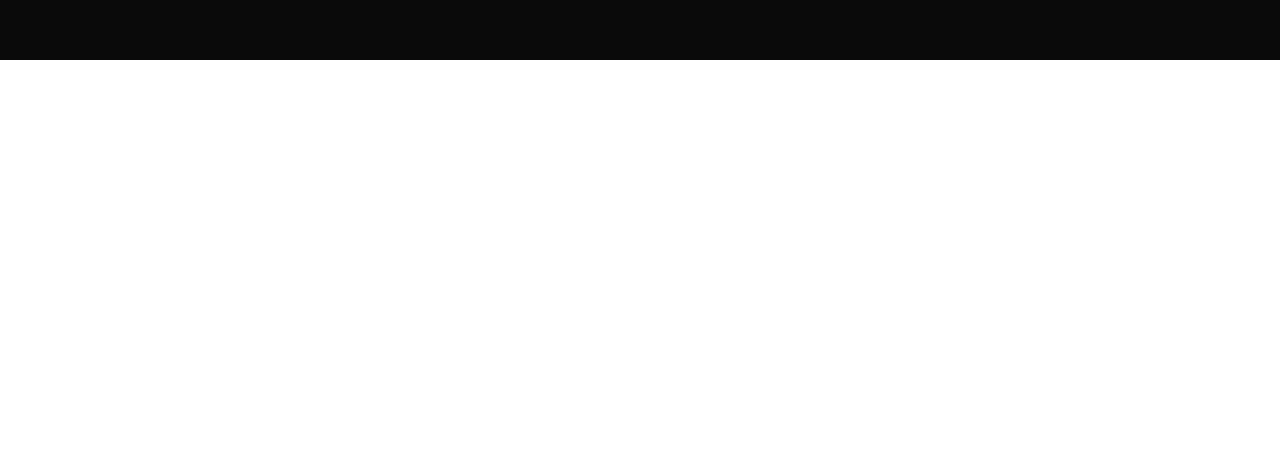
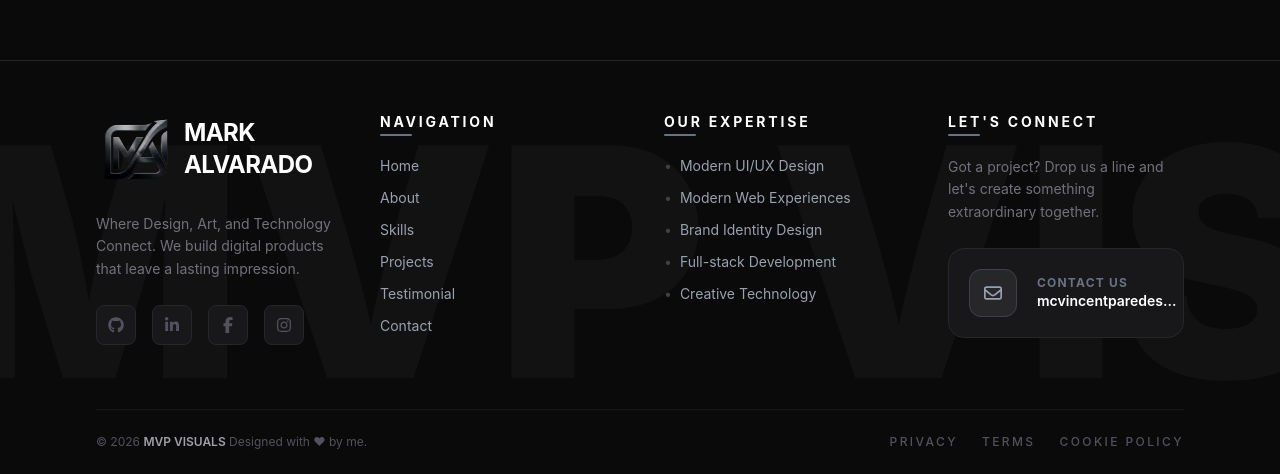
Before and after one commit to calix02/portfolio-frontend, a React (Vite) app: page / in a window 1280 px wide. Shown: the part 6129-6603 px from the top of the page. Before the commit the page ends 6189 px from the top, so only its background shows below. Built offline with nearby package versions, Linux system fonts and the light colour scheme.

Commit message:
ui: add footer and button to top

```diff
--- /dev/null
+++ b/src/component/Footer.tsx
@@ -0,0 +1,180 @@
+import { AnimatePresence, motion, type Variants } from "framer-motion";
+import Logo from "@/assets/logo.svg";
+import {
+  FaGithub,
+  FaLinkedinIn,
+  FaFacebookF,
+  FaInstagram,
+  FaRegEnvelope,
+  FaArrowUp
+} from "react-icons/fa6";
+import { useEffect, useState } from "react";
+
+interface FooterProps {
+  revealVariant: Variants;
+}
+
+export default function Footer({ revealVariant }: FooterProps) {
+  // Use current year for copyright
+  const currentYear = new Date().getFullYear();
+  const [isVisible, setIsVisible] = useState(false);
+
+  // Show button when page is scrolled down
+  useEffect(() => {
+    const toggleVisibility = () => {
+      if (window.scrollY > 300) {
+        setIsVisible(true);
+      } else {
+        setIsVisible(false);
+      }
+    };
+
+    window.addEventListener("scroll", toggleVisibility);
+    return () => window.removeEventListener("scroll", toggleVisibility);
+  }, []);
+
+  return (
+    <footer className="relative z-10 w-full px-6 md:px-12 lg:px-24 pt-12 pb-6 bg-[#0a0a0a] border-t border-zinc-800">
+      {/* Background Watermark Text from Image (MVP VISUALS) */}
+      <div className="absolute inset-0 z-0 overflow-hidden select-none pointer-events-none opacity-[0.03]">
+        <span className="absolute left-[-5%] top-[10%] text-[25vw] font-black leading-none text-white whitespace-nowrap">
+          MVP VISUALS
+        </span>
+      </div>
+
+      {/* Main Footer Content */}
+      <div className="relative z-10 grid grid-cols-1 md:grid-cols-2 lg:grid-cols-4 gap-12 text-gray-400">
+
+        {/* Column 1: Logo, Description, and Socials */}
+        <motion.div variants={revealVariant} className="space-y-6">
+          <div className="flex items-center gap-2">
+            <img src={Logo} className="h-20" alt="" />
+            <h2 className="text-2xl font-bold text-white tracking-tight">
+                MARK ALVARADO
+            </h2>
+          </div>
+          <p className="max-w-xs text-sm leading-relaxed text-zinc-500">
+            Where Design, Art, and Technology Connect. We build digital products that leave a lasting impression.
+          </p>
+          <div className="flex gap-4">
+            {[FaGithub, FaLinkedinIn, FaFacebookF, FaInstagram].map((Icon, index) => (
+              <motion.a
+                key={index}
+                href="#"
+                whileHover={{ y: -3 }}
+                className="w-10 h-10 flex items-center justify-center rounded-lg bg-zinc-900 border border-zinc-800 text-zinc-600 hover:text-white hover:border-zinc-700 transition-all"
+              >
+                <Icon size={16} />
+              </motion.a>
+            ))}
+          </div>
+        </motion.div>
+
+        {/* Column 2: Navigation */}
+        <motion.div variants={revealVariant} className="space-y-6">
+          <h4 className="text-sm font-bold tracking-[0.2em] text-white uppercase relative inline-block">
+            NAVIGATION
+            <span className="absolute -bottom-1 left-0 w-8 h-0.5 bg-gray-500 rounded-full"></span>
+          </h4>
+          <ul className="space-y-3 text-sm">
+            {['Home', 'About', 'Skills', 'Projects', 'Testimonial', 'Contact'].map(link => (
+              <li key={link}>
+                <a href="#" className="hover:text-white transition-colors">
+                  {link}
+                </a>
+              </li>
+            ))}
+          </ul>
+        </motion.div>
+
+        {/* Column 3: Our Expertise */}
+        <motion.div variants={revealVariant} className="space-y-6">
+          <h4 className="text-sm font-bold tracking-[0.2em] text-white uppercase relative inline-block">
+            OUR EXPERTISE
+            <span className="absolute -bottom-1 left-0 w-8 h-0.5 bg-gray-500 rounded-full"></span>
+          </h4>
+          <ul className="space-y-3 text-sm">
+            {[
+              'Modern UI/UX Design',
+              'Modern Web Experiences',
+              'Brand Identity Design',
+              'Full-stack Development',
+              'Creative Technology'
+            ].map(expertise => (
+              <li key={expertise} className="flex items-center gap-2">
+                <span className="text-zinc-700">•</span>
+                <span>{expertise}</span>
+              </li>
+            ))}
+          </ul>
+        </motion.div>
+
+        {/* Column 4: Let's Connect */}
+        <motion.div variants={revealVariant} className="space-y-6">
+          <h4 className="text-sm font-bold tracking-[0.2em] text-white uppercase relative inline-block">
+            LET'S CONNECT
+            <span className="absolute -bottom-1 left-0 w-8 h-0.5 bg-gray-500 rounded-full"></span>
+          </h4>
+          <p className="max-w-xs text-sm leading-relaxed text-zinc-500">
+            Got a project? Drop us a line and let's create something extraordinary together.
+          </p>
+
+          {/* Contact Card (Silver Gray Theme) */}
+          <div className="flex items-center gap-5 p-5 bg-zinc-900 rounded-2xl border border-zinc-800 transition-colors hover:border-gray-700">
+            <div className="p-3.5 rounded-xl bg-zinc-800 border border-zinc-700 text-gray-400">
+              <FaRegEnvelope size={18} />
+            </div>
+            <div>
+              <p className="text-xs uppercase tracking-widest text-gray-500 font-bold">Contact Us</p>
+              <p className="text-white font-semibold text-sm truncate max-w-37.5">
+                mcvincentparedes...
+              </p>
+            </div>
+          </div>
+        </motion.div>
+      </div>
+
+      {/* --- Bottom Footer Row --- */}
+      <motion.div variants={revealVariant} className="relative z-10 mt-16 pt-6 border-t border-zinc-900 flex flex-col md:flex-row items-center justify-between gap-6 text-xs text-zinc-600">
+        <p>
+          &copy; {currentYear} <span className="font-semibold text-zinc-400">MVP VISUALS</span> Designed with ♥ by me.
+        </p>
+        <div className="flex items-center gap-6 uppercase tracking-[0.2em] font-medium">
+          {['Privacy', 'Terms', 'Cookie Policy'].map(item => (
+            <a key={item} href="#" className="hover:text-white transition-colors">
+              {item}
+            </a>
+          ))}
+        </div>
+      </motion.div>
+
+      {/* --- Right Side Floating Elements from Image --- */}
+     <div className="fixed bottom-10 right-10 z-50 flex flex-col items-center gap-4">
+        {/* Scroll To Top Button */}
+        <AnimatePresence>
+          {isVisible && (
+            <motion.button
+              initial={{ opacity: 0, scale: 0.5, y: 20 }}
+              animate={{ opacity: 1, scale: 1, y: 0 }}
+              exit={{ opacity: 0, scale: 0.5, y: 20 }}
+              whileHover={{ y: -5 }}
+              whileTap={{ scale: 0.9 }}
+              onClick={() => window.scrollTo({ top: 0, behavior: "smooth" })}
+              className="w-12 h-12 flex items-center justify-center rounded-full bg-zinc-800 border border-zinc-700 text-white shadow-xl hover:bg-zinc-700 transition-colors cursor-pointer"
+            >
+              <FaArrowUp size={16} />
+            </motion.button>
+          )}
+        </AnimatePresence>
+
+        {/* Avatar Bubble */}
+        <div className="relative w-14 h-14 rounded-full p-0.5 bg-linear-to-r from-gray-200 to-gray-400 shadow-2xl">
+          <div className="w-full h-full rounded-full bg-[#0a0a0a] border border-zinc-900 flex items-center justify-center overflow-hidden">
+            <div className="font-bold text-white text-xl">M</div>
+          </div>
+          <span className="absolute top-1 right-1 w-3 h-3 bg-emerald-500 rounded-full border-2 border-zinc-900"></span>
+        </div>
+      </div>
+    </footer>
+  );
+}
--- a/src/pages/MainPortfolio.tsx
+++ b/src/pages/MainPortfolio.tsx
@@ -10,6 +10,7 @@ import { ProjectPage } from "./ProjectPage";
 import { SkillPage } from "./SkillPage";
 import { TestimonialPage } from "./TestimonialPage.";
 import ContactPage from "./ContactPage";
+import Footer from "@/component/Footer";
 
 export function MainPortfolio() {
   const [isDark, setIsDark] = useState<boolean>(true);
@@ -97,6 +98,7 @@ export function MainPortfolio() {
       <ProjectPage />
       <TestimonialPage />
       <ContactPage revealVariant={revealVariant} containerVariants={containerVariants} textColor="text-gray-700"/>
+      <Footer revealVariant={revealVariant}/>
     </div>
   );
 }
```
